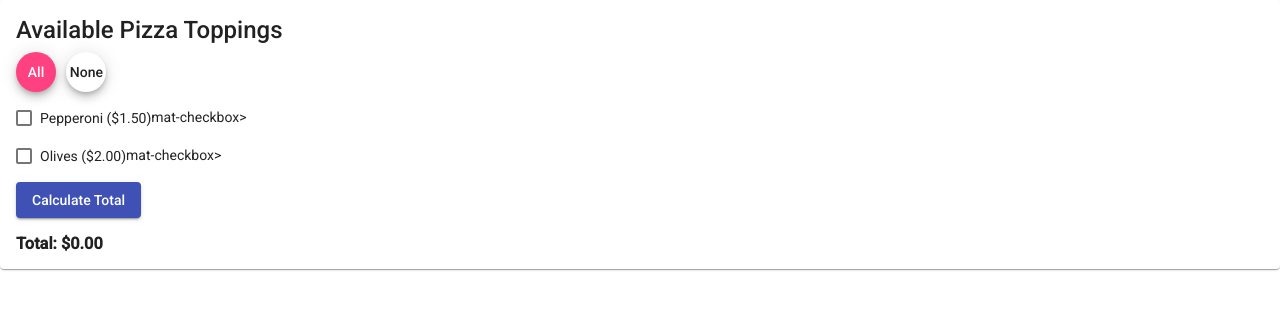
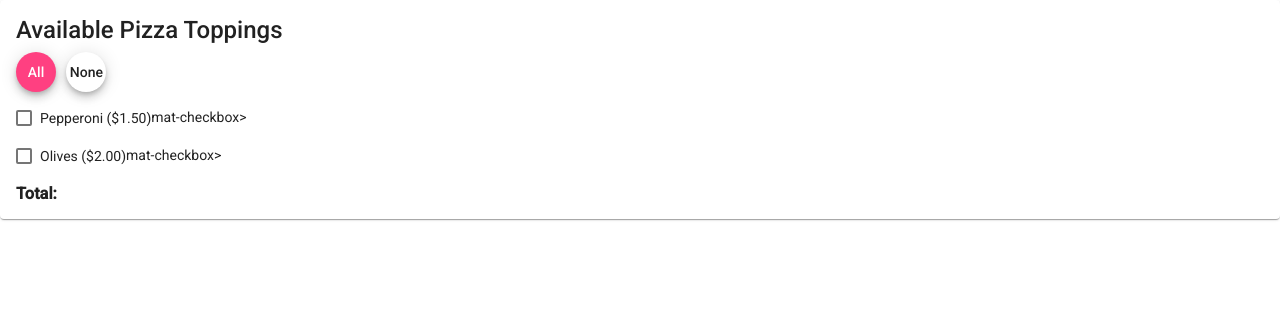
Before and after one commit to trogers9119/components, an Angular app: page / in a window 1280 px wide. Shown: the top 310 px of the page. Built offline with nearby package versions, Linux system fonts and the light colour scheme.

Commit message:
use TS get property to automatically calculate totals...

```diff
--- a/src/app/pizza-toppings/pizza-toppings.component.html
+++ b/src/app/pizza-toppings/pizza-toppings.component.html
@@ -32,6 +32,7 @@
         </p>
 
         <button
+            *ngIf='false'
             (click)='calculateTotal()'
             mat-raised-button
             color='primary'
--- a/src/app/pizza-toppings/pizza-toppings.component.ts
+++ b/src/app/pizza-toppings/pizza-toppings.component.ts
@@ -20,12 +20,12 @@ export class PizzaToppingsComponent implements OnInit {
 
   pizzaToppings: PizzaToppingDisplay[] = [];
 
-  total = 0;
-
-  public calculateTotal() {
+  //total = 0;
+  // A 'read only''getter' TS property.
+  public get Total() {
       //console.log('here');
 
-      this.total = this.pizzaToppings
+     return this.pizzaToppings
         .filter(x => x.checked)
         .reduce(
           (acc, x) => acc + x.price
@@ -41,7 +41,7 @@ export class PizzaToppingsComponent implements OnInit {
   uncheckAll = () => {
     this.pizzaToppings = this.pizzaToppings.map(x => ({
       ...x
-      , checked: false
+      , checked: true
     }) );
   }
 }
```
